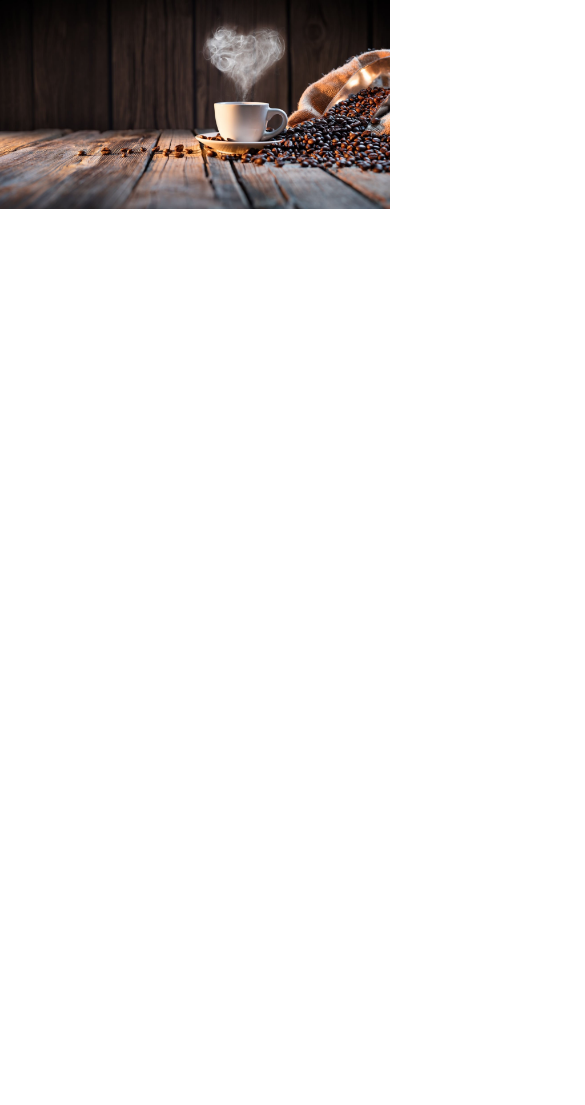
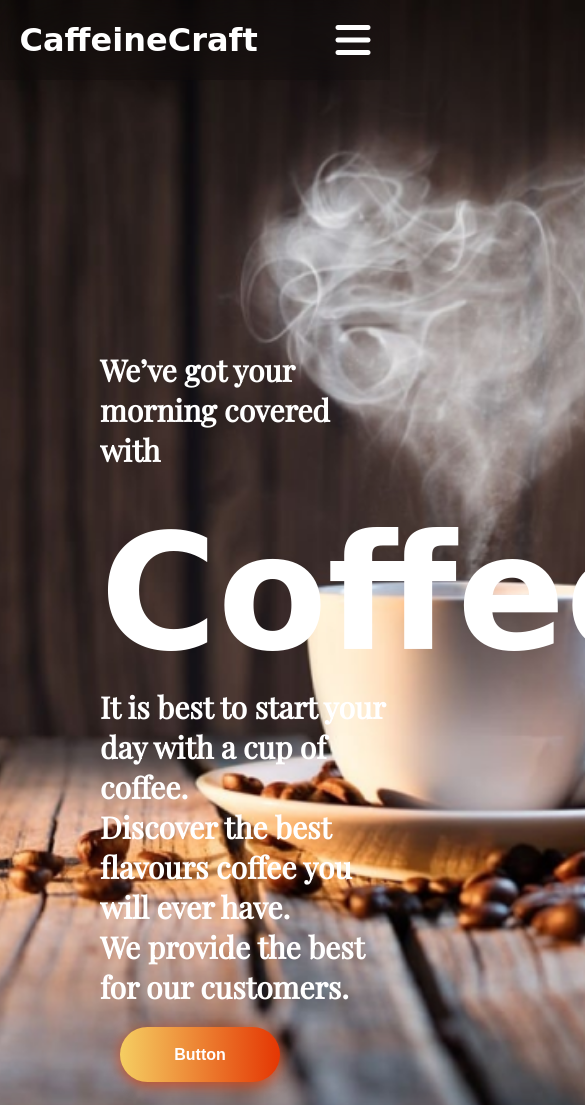
Before and after one commit to batusoyarslan/-FrontEnd-Web-Developer-Portfolio, a plain HTML site: page index.html in a window 390 px wide. Shown: the top 1105 px of the page, 585 px wide, since content can reach past the window. Before the commit the page ends 844 px from the top, so only its background shows below. Drawn offline with nearby package versions, Linux system fonts and the light colour scheme; a web font is replaced by a local one.

Commit message:
All modifications have been made, hamburger menu has been added, and responsive design has been implemented.

```diff
--- a/index.html
+++ b/index.html
@@ -1,13 +1,60 @@
 <!DOCTYPE html>
 <html lang="en">
-<head>
-    <meta charset="UTF-8">
-    <meta name="viewport" content="width=device-width, initial-scale=1.0">
+  <head>
+    <meta charset="UTF-8" />
+    <meta name="viewport" content="width=device-width, initial-scale=1.0" />
     <title>Frontend Portfolio</title>
-    <link rel="stylesheet" href="style.css">
-</head>
-<body>
+    <link rel="preconnect" href="https://fonts.googleapis.com" />
+    <link rel="preconnect" href="https://fonts.gstatic.com" crossorigin />
+    <link
+      href="https://fonts.googleapis.com/css2?family=Clicker+Script&display=swap"
+      rel="stylesheet"
+    />
+    <link rel="preconnect" href="https://fonts.googleapis.com" />
+    <link rel="preconnect" href="https://fonts.gstatic.com" crossorigin />
+    <link
+      href="https://fonts.googleapis.com/css2?family=Clicker+Script&family=Playfair+Display&display=swap"
+      rel="stylesheet"
+    />
+    <link
+      rel="stylesheet"
+      href="https://cdnjs.cloudflare.com/ajax/libs/font-awesome/6.5.1/css/all.min.css"
+    />
+    <link rel="stylesheet" href="style.css" />
+  </head>
+  <body>
+    <header class="header">
+      <a href="#" class="logo">CaffeineCraft</a>
 
+      <input type="checkbox" id="check">
 
-</body>
+      <label for="check" class="icons"
+        ><i class="fa-solid fa-bars" style="color: #ffffff" id="menu-icon"></i>
+        <i class="fa-solid fa-x" style="color: #ffffff" id="close-icon"></i>
+      </label>
+
+      <nav class="navbar">
+        <a href="#" style="--i:0;">Home</a>
+        <a href="#" style="--i:1;">Menu</a>
+        <a href="#" style="--i:2;">About Us</a>
+        <a href="#" style="--i:3;">Contact Us</a>
+        <a href="#"><button class="bn632-hover bn19">Button</button></a>
+      </nav>
+    </header>
+
+    <div class="content">
+        <h1>
+            We’ve got your morning covered with
+        </h1>
+        <h2>
+            Coffee
+        </h2>
+        <h3>
+            It is best to start your day with a cup of coffee. <br> Discover the
+best flavours coffee you will ever have. <br> We provide the best
+for our customers.
+        </h3>
+        <a href="#"><button class="bn632-hover bn19">Button</button></a>
+    </div>
+  </body>
 </html>
--- a/style.css
+++ b/style.css
@@ -1,5 +1,187 @@
+* {
+  margin: 0;
+  padding: 0;
+  box-sizing: border-box;
+  scroll-behavior: smooth;
+}
 body {
-    background-image:url(images/coffee_image.png);
-    background-repeat: no-repeat;
-    background-size: cover;
+  min-height: 100vh;
+  background-image: url(images/coffee_image.png);
+  background-repeat: no-repeat;
+  background-size: cover;
+  background-position: center;
+  font-family: "Clicker Script", cursive;
+  font-weight: 400;
+  font-style: normal;
+  font-family: "Playfair Display", serif;
+  font-optical-sizing: auto;
+  font-weight: 400;
+  font-style: normal;
 }
+
+.header {
+  position: fixed;
+  top: 0;
+  left: 0;
+  width: 100%;
+  padding: 1.3rem 10%;
+  display: flex;
+  justify-content: space-between;
+  align-items: center;
+}
+
+.header::before {
+  content: "";
+  position: absolute;
+  top: 0;
+  left: 0;
+  width: 100%;
+  height: 100%;
+  background: rgba(0, 0, 0, 0.1);
+  backdrop-filter: blur(30px);
+  z-index: -1;
+}
+.logo {
+  font-size: 2rem;
+  color: white;
+  text-decoration: none;
+  font-weight: 700;
+  font-family: "Clicker Script", cursive;
+}
+.navbar a {
+  font-size: 1.15rem;
+  color: white;
+  text-decoration: none;
+  font-weight: 500;
+  margin-left: 2.5rem;
+  margin-right: 40px;
+}
+#check {
+  display: none;
+}
+.icons {
+  position: absolute;
+  font-size: 2.5rem;
+  right: 5%;
+  color: white;
+  cursor: pointer;
+  display: none;
+}
+
+@media (max-width: 992px) {
+  .header {
+    padding: 1.3rem 5%;
+  }
+}
+@media (max-width: 768px) {
+  .icons {
+    display: inline-flex;
+  }
+
+  #check:checked ~.icons #menu-icon {
+    display: none;
+  }
+  .icons #close-icon {
+    display: none;
+  }
+  #check:checked ~.icons #close-icon {
+    display: block;
+  }
+
+  .navbar {
+    position: absolute;
+    top: 100%;
+    left: 0;
+    width: 100%;
+    height: 0;
+    background: rgba(0, 0, 0, 0.1);
+    backdrop-filter: blur(30px);
+    box-shadow: 0 0.5rem 1rem rgba(0, 0, 0, 0.1);
+    transition: 0.5s ease;
+    overflow: hidden;
+  }
+
+  #check:checked ~ .navbar {
+    height: 18.5rem;
+    z-index: 3;
+  }
+
+  .navbar a {
+    display: block;
+    font-size: 1.1rem;
+    margin: 1.5rem 0;
+    text-align: center;
+    transform: translateY(-10px);
+    transition: 0.5s ease;
+  }
+  #check:checked ~ .navbar a {
+    transform:translateY(0);
+  }
+}
+
+.bn632-hover {
+  width: 160px;
+  font-size: 16px;
+  font-weight: 600;
+  color: #fff;
+  cursor: pointer;
+  margin: 20px;
+  height: 55px;
+  text-align: center;
+  border: none;
+  background-size: 300% 100%;
+  border-radius: 50px;
+  -o-transition: all 0.4s ease-in-out;
+  -webkit-transition: all 0.4s ease-in-out;
+  transition: all 0.4s ease-in-out;
+}
+
+.bn632-hover:hover {
+  background-position: 100% 0;
+  -o-transition: all 0.4s ease-in-out;
+  -webkit-transition: all 0.4s ease-in-out;
+  transition: all 0.4s ease-in-out;
+}
+
+.bn632-hover:focus {
+  outline: none;
+}
+
+.bn632-hover.bn19 {
+  background-image: linear-gradient(
+    to right,
+    #f5ce62,
+    #e43603,
+    #fa7199,
+    #e85a19
+  );
+  box-shadow: 0 4px 15px 0 rgba(229, 66, 10, 0.75);
+}
+
+.content {
+    position: relative;
+    display: flex;
+    flex-direction: column;
+
+   margin-top: 350px;
+   margin-left: 100px;
+}
+
+.content h1 {
+    font-size: 30px;
+    font-weight: 700;
+    color: white;
+    margin-bottom: 30px;
+    font-family: "Playfair Display", serif;
+}
+.content h2 {
+    font-family: "Clicker Script", cursive;
+    font-size: 160px;
+
+    color: white;
+}
+.content h3 {
+    font-family: "Playfair Display", serif;
+    color: white;
+    font-size: 30px;
+}
```
